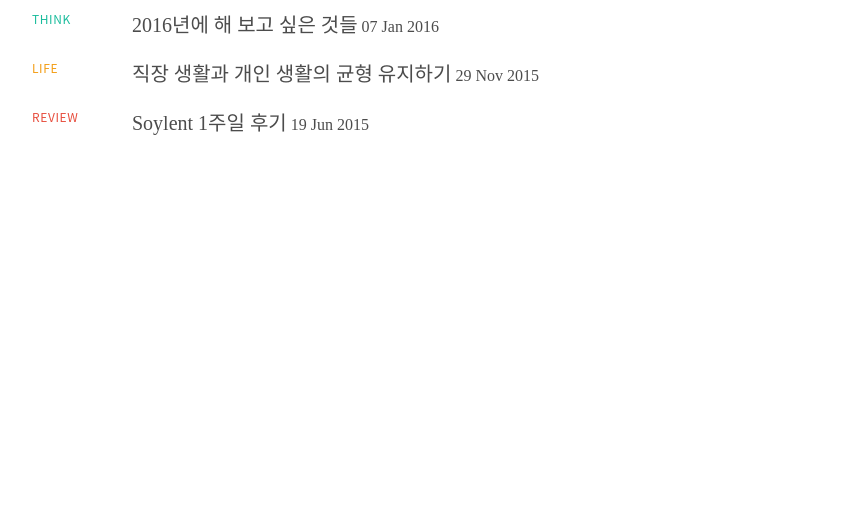
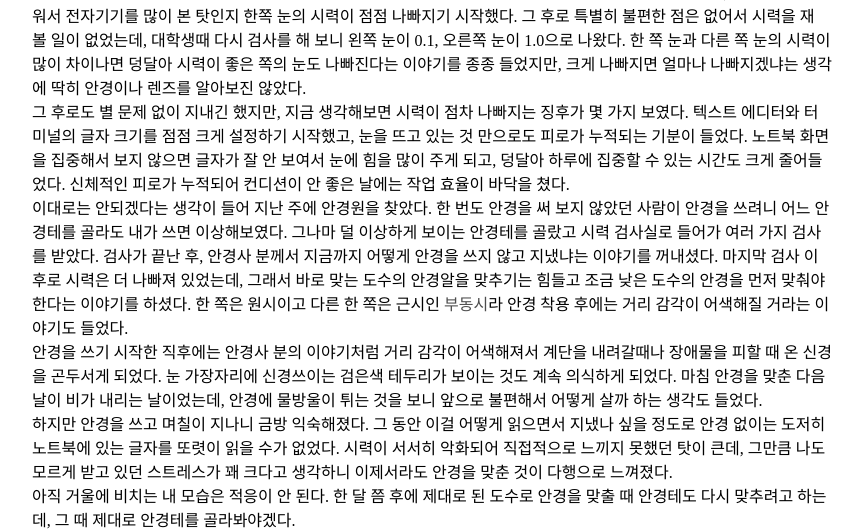
Before and after one commit to uiandwe/devblog_server, a Django app: template templates/blog/blog_detail.html in a window 1280 px wide. Shown: the part 415-946 px from the top of the page, without its empty margins (208-1071 px from the left). Before the commit the page ends 550 px from the top, so only its background shows below. Run offline with Django 3.2, Linux system fonts and the light colour scheme; the template is opened without the code that fills it, so the values that code supplies are empty.

Commit message:
add blog detail html

```diff
--- a/templates/blog/blog_detail.html
+++ b/templates/blog/blog_detail.html
@@ -3,90 +3,33 @@
 {% block content %}
 
 
-    <div  class="posts">
-       <ul>
+    <div  class="post-wrapper">
+       <article>
+            <h2>
 
-          <li class="category-travel">
-              <a href="/travel/nh211-first-class-chapter2.html">
-                  <span class="category">travel</span>
-                  <span class="title">처음 타보는 퍼스트 클래스, ANA NH211 - 후편</span>
-                  <span class="time">03 Oct 2016</span>
-              </a>
-          </li>
+                안경을 맞추다
 
-          <li class="category-travel">
-              <a href="/travel/nh211-first-class-chapter1.html">
-                  <span class="category">travel</span>
-                  <span class="title">처음 타보는 퍼스트 클래스, ANA NH211 - 전편</span>
-                  <span class="time">03 Oct 2016</span>
-              </a>
-          </li>
+            </h2>
+            <span class="meta"><a href="http://si.mpli.st/life/glasses.html">15 Feb 2016</a></span>
+            <div class="content">
+            <p><img src="https://cdn.si.mpli.st/2016-02-15-glasses.jpg" alt="안경"></p>
 
-          <li class="category-dev">
-              <a href="/dev/tensorflow-open-source.html">
-                  <span class="category">dev</span>
-                  <span class="title">"왜 Tensorflow처럼 가치 있는 것을 오픈 소스로 공개하나요?"</span>
-                  <span class="time">14 Sep 2016</span>
-              </a>
-          </li>
+    <p>그 동안 시력이 좋지 않다는 건 어렴풋이 알고 있었다. 중학생 시절에는 두 눈의 시력이 모두 1.5 근처였는데, 밤에 침대에 누워서 전자기기를 많이 본 탓인지 한쪽 눈의 시력이 점점 나빠지기 시작했다. 그 후로 특별히 불편한 점은 없어서 시력을 재 볼 일이 없었는데, 대학생때 다시 검사를 해 보니 왼쪽 눈이 0.1, 오른쪽 눈이 1.0으로 나왔다. 한 쪽 눈과 다른 쪽 눈의 시력이 많이 차이나면 덩달아 시력이 좋은 쪽의 눈도 나빠진다는 이야기를 종종 들었지만, 크게 나빠지면 얼마나 나빠지겠냐는 생각에 딱히 안경이나 렌즈를 알아보진 않았다.</p>
 
-          <li class="category-travel">
-              <a href="/travel/namhae-and-613inn.html">
-                  <span class="category">travel</span>
-                  <span class="title">남해 그리고 613여관</span>
-                  <span class="time">09 Jun 2016</span>
-              </a>
-          </li>
+    <p>그 후로도 별 문제 없이 지내긴 했지만, 지금 생각해보면 시력이 점차 나빠지는 징후가 몇 가지 보였다. 텍스트 에디터와 터미널의 글자 크기를 점점 크게 설정하기 시작했고, 눈을 뜨고 있는 것 만으로도 피로가 누적되는 기분이 들었다. 노트북 화면을 집중해서 보지 않으면 글자가 잘 안 보여서 눈에 힘을 많이 주게 되고, 덩달아 하루에 집중할 수 있는 시간도 크게 줄어들었다. 신체적인 피로가 누적되어 컨디션이 안 좋은 날에는 작업 효율이 바닥을 쳤다.</p>
 
-          <li class="category-dev">
-              <a href="/dev/simplist-v3.html">
-                  <span class="category">dev</span>
-                  <span class="title">si.mpli.st v3 - Sketch, Gulp, cssnext</span>
-                  <span class="time">25 Apr 2016</span>
-              </a>
-          </li>
+    <p>이대로는 안되겠다는 생각이 들어 지난 주에 안경원을 찾았다. 한 번도 안경을 써 보지 않았던 사람이 안경을 쓰려니 어느 안경테를 골라도 내가 쓰면 이상해보였다. 그나마 덜 이상하게 보이는 안경테를 골랐고 시력 검사실로 들어가 여러 가지 검사를 받았다. 검사가 끝난 후, 안경사 분께서 지금까지 어떻게 안경을 쓰지 않고 지냈냐는 이야기를 꺼내셨다. 마지막 검사 이후로 시력은 더 나빠져 있었는데, 그래서 바로 맞는 도수의 안경알을 맞추기는 힘들고 조금 낮은 도수의 안경을 먼저 맞춰야 한다는 이야기를 하셨다. 한 쪽은 원시이고 다른 한 쪽은 근시인 <a href="https://ko.wikipedia.org/wiki/%EB%B6%80%EB%8F%99%EC%8B%9C">부동시</a>라 안경 착용 후에는 거리 감각이 어색해질 거라는 이야기도 들었다.</p>
 
-          <li class="category-dev">
-              <a href="/dev/from-photoshop-to-sketch.html">
-                  <span class="category">dev</span>
-                  <span class="title">포토샵에서 Sketch로</span>
-                  <span class="time">06 Apr 2016</span>
-              </a>
-          </li>
+    <p>안경을 쓰기 시작한 직후에는 안경사 분의 이야기처럼 거리 감각이 어색해져서 계단을 내려갈때나 장애물을 피할 때 온 신경을 곤두서게 되었다. 눈 가장자리에 신경쓰이는 검은색 테두리가 보이는 것도 계속 의식하게 되었다. 마침 안경을 맞춘 다음날이 비가 내리는 날이었는데, 안경에 물방울이 튀는 것을 보니 앞으로 불편해서 어떻게 살까 하는 생각도 들었다.</p>
 
-          <li class="category-life">
-              <a href="/life/glasses.html">
-                  <span class="category">life</span>
-                  <span class="title">안경을 맞추다</span>
-                  <span class="time">15 Feb 2016</span>
-              </a>
-          </li>
+    <p>하지만 안경을 쓰고 며칠이 지나니 금방 익숙해졌다. 그 동안 이걸 어떻게 읽으면서 지냈나 싶을 정도로 안경 없이는 도저히 노트북에 있는 글자를 또렷이 읽을 수가 없었다. 시력이 서서히 악화되어 직접적으로 느끼지 못했던 탓이 큰데, 그만큼 나도 모르게 받고 있던 스트레스가 꽤 크다고 생각하니 이제서라도 안경을 맞춘 것이 다행으로 느껴졌다.</p>
 
-          <li class="category-think">
-              <a href="/think/new-year-resolutions.html">
-                  <span class="category">think</span>
-                  <span class="title">2016년에 해 보고 싶은 것들</span>
-                  <span class="time">07 Jan 2016</span>
-              </a>
-          </li>
+    <p>아직 거울에 비치는 내 모습은 적응이 안 된다. 한 달 쯤 후에 제대로 된 도수로 안경을 맞출 때 안경테도 다시 맞추려고 하는데, 그 때 제대로 안경테를 골라봐야겠다.</p>
 
-          <li class="category-life">
-              <a href="/life/work-life-balance.html">
-                  <span class="category">life</span>
-                  <span class="title">직장 생활과 개인 생활의 균형 유지하기</span>
-                  <span class="time">29 Nov 2015</span>
-              </a>
-          </li>
 
-          <li class="category-review">
-              <a href="/review/soylent-week-1.html">
-                  <span class="category">review</span>
-                  <span class="title">Soylent 1주일 후기</span>
-                  <span class="time">19 Jun 2015</span>
-              </a>
-          </li>
+            </div>
 
-      </ul>
+        </article>
 
     </div>
 
```
